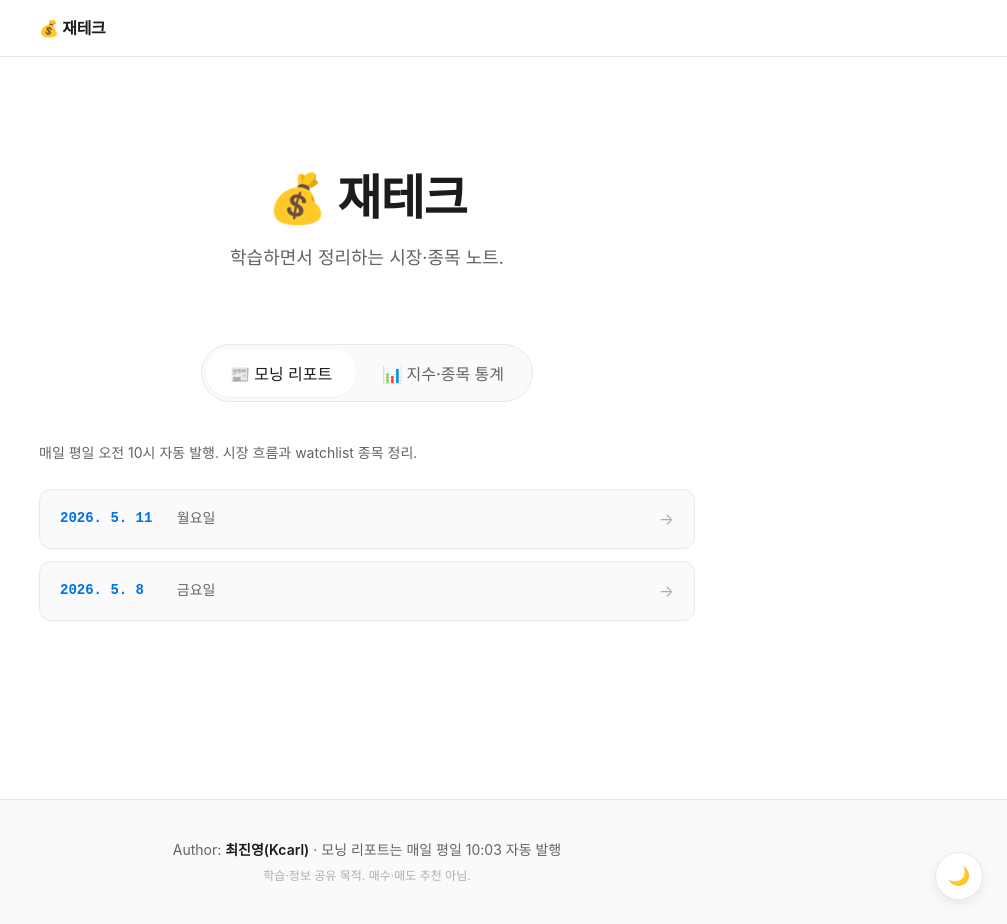
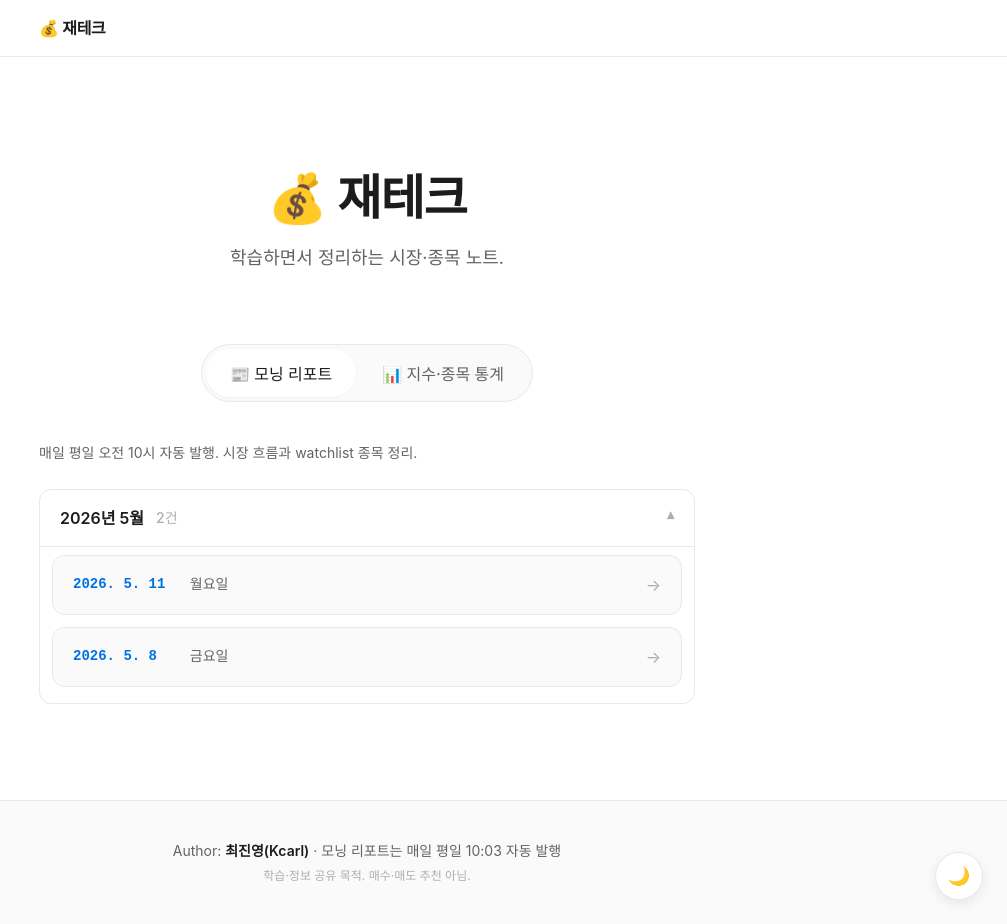
Before and after one commit to jinyeung0618/morning-report, a Jekyll site: the page built from index.md, in a window 1280 px wide and 924 px high. Shown: the whole window, without its empty margins (273-1280 px from the left). Built offline with Jekyll 4.4.1, drawn with Linux system fonts in a browser that asks for light colours.

Commit message:
report-list: group posts by month with collapsible <details>
- Each month becomes a toggleable section with count badge
- Most-recent month auto-opens; older months collapsed
- Chevron rotates on open state

Co-Authored-By: Claude Opus 4.7 (1M context) <noreply@anthropic.com>

```diff
--- a/assets/css/style.css
+++ b/assets/css/style.css
@@ -497,6 +497,63 @@ hr {
 }
 
 /* ---------- Report List ---------- */
+.report-month {
+  margin: var(--space-4) 0;
+  border: 1px solid var(--border-color);
+  border-radius: var(--radius-lg);
+  background: var(--bg-primary);
+  overflow: hidden;
+}
+
+.report-month + .report-month { margin-top: var(--space-3); }
+
+.report-month > summary {
+  list-style: none;
+  cursor: pointer;
+  display: flex;
+  align-items: center;
+  gap: var(--space-3);
+  padding: var(--space-4) var(--space-5);
+  font-weight: 600;
+  color: var(--text-primary);
+  user-select: none;
+  transition: background var(--duration-fast) var(--easing-default);
+}
+
+.report-month > summary::-webkit-details-marker { display: none; }
+.report-month > summary::marker { content: ""; }
+
+.report-month > summary:hover {
+  background: var(--bg-secondary);
+}
+
+.report-month .month-label {
+  font-size: var(--text-base);
+}
+
+.report-month .month-count {
+  font-size: var(--text-sm);
+  color: var(--text-tertiary);
+  font-weight: 500;
+}
+
+.report-month .month-chevron {
+  margin-left: auto;
+  color: var(--text-tertiary);
+  font-size: var(--text-sm);
+  transition: transform var(--duration-normal) var(--easing-default);
+}
+
+.report-month[open] > summary .month-chevron {
+  transform: rotate(180deg);
+}
+
+.report-month > .report-list {
+  margin: 0;
+  padding: var(--space-2) var(--space-3) var(--space-4);
+  border-top: 1px solid var(--border-color);
+}
+
 .report-list {
   list-style: none;
   padding: 0;
--- a/index.md
+++ b/index.md
@@ -19,17 +19,28 @@ charts: true
 <section class="section-panel is-active" id="section-reports" role="tabpanel" aria-label="모닝 리포트">
   <p class="stats-meta">매일 평일 오전 10시 자동 발행. 시장 흐름과 watchlist 종목 정리.</p>
 
-  <ul class="report-list">
-  {% for post in site.posts %}
-    <li>
-      <a href="{{ post.url | relative_url }}">
-        <span class="date">{{ post.date | date: "%Y. %-m. %-d" }}</span>
-        <span class="weekday">{{ post.date | date: "%a" | replace: "Mon", "월요일" | replace: "Tue", "화요일" | replace: "Wed", "수요일" | replace: "Thu", "목요일" | replace: "Fri", "금요일" | replace: "Sat", "토요일" | replace: "Sun", "일요일" }}</span>
-        <span class="arrow" aria-hidden="true">→</span>
-      </a>
-    </li>
+  {% assign months = site.posts | group_by_exp: "post", "post.date | date: '%Y-%m'" %}
+  {% for month in months %}
+    {% assign first_post = month.items | first %}
+    <details class="report-month"{% if forloop.first %} open{% endif %}>
+      <summary>
+        <span class="month-label">{{ first_post.date | date: "%Y년 %-m월" }}</span>
+        <span class="month-count">{{ month.items | size }}건</span>
+        <span class="month-chevron" aria-hidden="true">▾</span>
+      </summary>
+      <ul class="report-list">
+        {% for post in month.items %}
+          <li>
+            <a href="{{ post.url | relative_url }}">
+              <span class="date">{{ post.date | date: "%Y. %-m. %-d" }}</span>
+              <span class="weekday">{{ post.date | date: "%a" | replace: "Mon", "월요일" | replace: "Tue", "화요일" | replace: "Wed", "수요일" | replace: "Thu", "목요일" | replace: "Fri", "금요일" | replace: "Sat", "토요일" | replace: "Sun", "일요일" }}</span>
+              <span class="arrow" aria-hidden="true">→</span>
+            </a>
+          </li>
+        {% endfor %}
+      </ul>
+    </details>
   {% endfor %}
-  </ul>
 </section>
 
 <section class="section-panel" id="section-stats" role="tabpanel" aria-label="지수·종목 통계">
```
